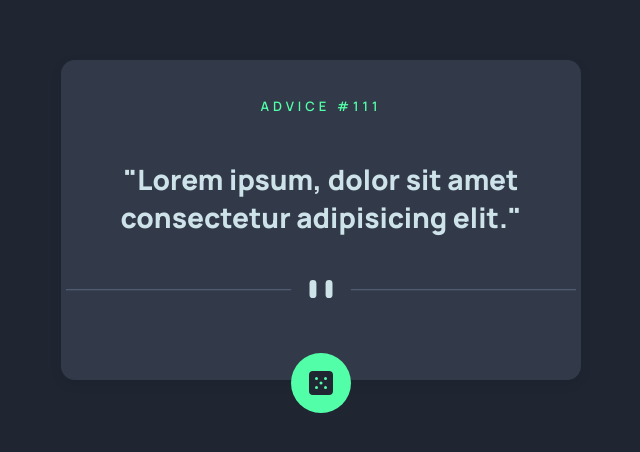
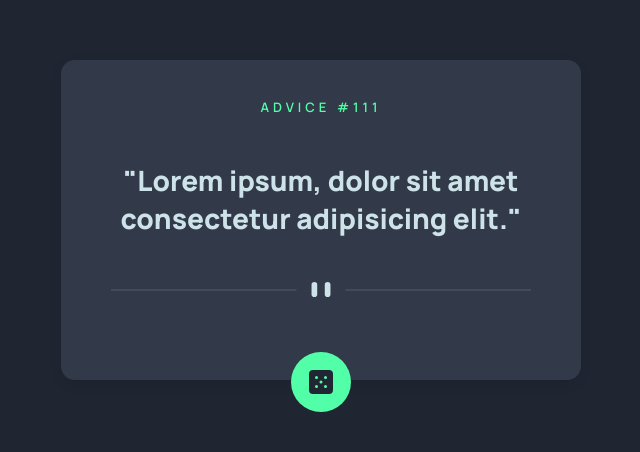
Before and after one commit to viniciosragazzi/advice-generator-app-main, a plain HTML site: page index.html in a window 1280 px wide. Shown: the part 180-632 px from the top of the page, 319-959 px from the left. Drawn offline with Linux system fonts and the light colour scheme; no server answers.

Commit message:
Add files via upload

```diff
--- a/styles/main.scss
+++ b/styles/main.scss
@@ -34,7 +34,7 @@ body {
         justify-content: center;
         align-items: center;
         text-align: center;
-      padding: 15px 5px;
+        padding: 15px 50px;
       .title {
         color: var(--Neon_Green);
         font-size: 13px;
```
Also changed, not shown: styles/main.css, 1 other file. Lines whose indentation alone changed are shown as unchanged.
